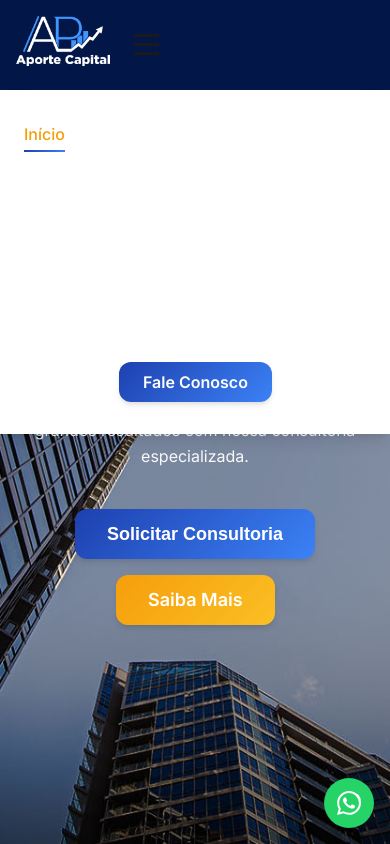
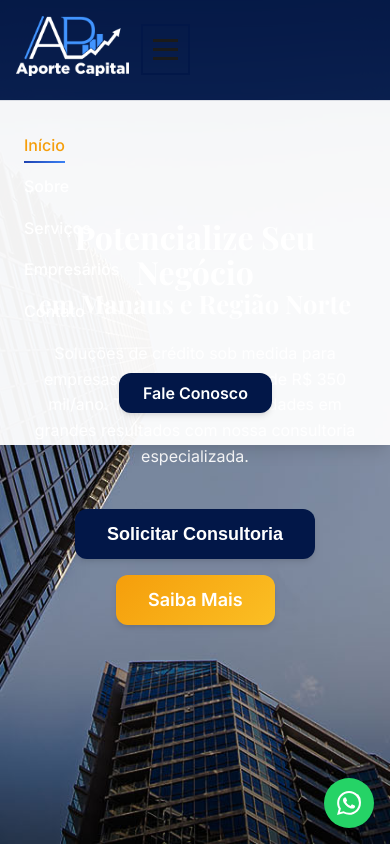
Before and after one commit to fsantana-dev/aportecapital, a website: page public/index.html in a window 390 px wide. Both pictures are taken after a click on the button "Abrir menu de navegação". Shown: the top 844 px of the page. Drawn offline with nearby package versions, Linux system fonts and the light colour scheme.

Commit message:
feat: Melhorias na navbar - Logo maior e transparência
- Aumentada altura da logo de 50px para 70px para maior destaque
- Ajustadas dimensões no HTML (210x70) mantendo proporção
- Implementada transparência elegante na navbar (85% opacidade)
- Adicionado backdrop-filter blur para melhor legibilidade
- Navbar mais opaca no scroll (95%) para melhor contraste
- Menu mobile também com transparência consistente (95%)
- Comentários detalhados para facilitar ajustes futuros
- Responsividade mantida em dispositivos móveis

```diff
--- a/public/index.html
+++ b/public/index.html
@@ -58,7 +58,8 @@
             <!-- Logo da empresa -->
             <div class="navbar-brand">
                 <a href="#home" class="navbar-logo" aria-label="Aporte Capital - Página inicial">
-                    <img src="./images/logo.png" alt="Aporte Capital" width="180" height="60">
+                    <!-- Logo aumentada para dar mais destaque à marca -->
+                    <img src="./images/logo.png" alt="Aporte Capital" width="210" height="70">
                 </a>
 
                 <!-- Menu mobile toggle -->
--- a/public/styles.css
+++ b/public/styles.css
@@ -172,29 +172,46 @@ body {
     margin-bottom: 1.5rem;
 }
 
-/* ===== NAVEGAÇÃO ===== */
+/* ===== NAVEGAÇÃO COM TRANSPARÊNCIA ===== */
 .navbar {
     position: fixed;
     top: 0;
     left: 0;
     right: 0;
-    background: var(--primary-color);
-    backdrop-filter: blur(10px);
-    border-bottom: 1px solid var(--gray-200);
+    /* TRANSPARÊNCIA DA NAVBAR - Ajuste os valores abaixo conforme necessário:
+       - Para MAIS transparente: diminua o valor de 0.85 (ex: 0.7, 0.6, 0.5)
+       - Para MENOS transparente: aumente o valor de 0.85 (ex: 0.9, 0.95, 1.0)
+       - 1.0 = totalmente opaco (sem transparência)
+       - 0.0 = totalmente transparente (invisível) */
+    background: rgba(2, 23, 72, 0.85); /* #021748 com 85% de opacidade */
+
+    /* Efeito de desfoque no fundo para melhor legibilidade */
+    backdrop-filter: blur(15px); /* Aumentado para compensar a transparência */
+    -webkit-backdrop-filter: blur(15px); /* Compatibilidade com Safari */
+
+    /* Borda sutil para definir melhor a navbar transparente */
+    border-bottom: 1px solid rgba(255, 255, 255, 0.1);
+
     z-index: 1000;
     transition: all var(--transition-normal);
 }
 
+/* Estado da navbar quando a página é rolada - mais opaca para melhor contraste */
 .navbar.scrolled {
-    background: var(--primary-color);
+    /* TRANSPARÊNCIA NO SCROLL - Ajuste conforme necessário:
+       - Para navbar mais visível no scroll: aumente de 0.95 para 1.0
+       - Para manter transparência no scroll: diminua de 0.95 para 0.9 ou 0.85 */
+    background: rgba(2, 23, 72, 0.95); /* Mais opaca quando rolada */
     box-shadow: var(--shadow-md);
+    border-bottom: 1px solid rgba(255, 255, 255, 0.15);
 }
 
 .navbar-container {
     display: flex;
     align-items: center;
     justify-content: space-between;
-    padding: 1rem 1.5rem;
+    /* Aumentado padding vertical para acomodar logo maior */
+    padding: 1.2rem 1.5rem; /* Aumentado de 1rem para 1.2rem */
     max-width: var(--container-max-width);
     margin: 0 auto;
 }
@@ -205,9 +222,10 @@ body {
     gap: 1rem;
 }
 
+/* Logo da empresa - Aumentada para dar mais destaque */
 .navbar-logo img {
-    height: 50px;
-    width: auto;
+    height: 70px; /* Aumentado de 50px para 70px para maior destaque */
+    width: auto; /* Mantém proporção automática */
     transition: transform var(--transition-normal);
 }
 
@@ -295,7 +313,7 @@ body {
 }
 
 .btn-primary {
-    background: var(--gradient-primary);
+    background: var(--primary-color);
     color: var(--white);
     box-shadow: var(--shadow-md);
 }
@@ -401,12 +419,25 @@ body {
     flex-wrap: wrap;
 }
 
+/* === SEÇÃO HERO SECUNDÁRIO - CONFIGURAÇÕES DE ESCURECIMENTO === */
 .hero-secondary {
     min-height: 60vh;
 }
 
+/* Filtros para escurecer ao máximo a imagem hero-2.jpg */
+.hero-secondary .hero-bg-image {
+    /* Reduz o brilho para 30% (valores menores = mais escuro) */
+    filter: brightness(0.5)
+            /* Aumenta o contraste para 120% (realça as diferenças tonais) */
+            contrast(1.2)
+            /* Reduz a saturação para 80% (cores menos vibrantes) */
+            saturate(0.7);
+}
+
+/* Overlay escuro para garantir máximo escurecimento */
 .hero-secondary .hero-overlay {
-    background: rgba(0, 0, 0, 0.8);
+    /* Aumentado para 95% de opacidade (quase preto total) */
+    background: rgba(0, 0, 0, 0.5);
 }
 
 .hero-title-secondary {
@@ -980,15 +1011,22 @@ body {
         display: flex;
     }
 
+    /* Menu mobile com transparência consistente */
     .navbar-menu {
         position: fixed;
         top: 100%;
         left: 0;
         right: 0;
-        background: var(--white);
+        /* TRANSPARÊNCIA DO MENU MOBILE - Ajuste conforme necessário:
+           - Para MAIS transparente: diminua de 0.95 para 0.9, 0.85, etc.
+           - Para MENOS transparente: aumente de 0.95 para 1.0 (opaco total) */
+        background: rgba(255, 255, 255, 0.95); /* Branco com 95% de opacidade */
+        backdrop-filter: blur(10px); /* Desfoque para melhor legibilidade */
+        -webkit-backdrop-filter: blur(10px); /* Compatibilidade Safari */
         flex-direction: column;
         padding: 2rem 1.5rem;
         box-shadow: var(--shadow-lg);
+        border-top: 1px solid rgba(2, 23, 72, 0.1); /* Borda sutil */
         transform: translateY(-100%);
         opacity: 0;
         visibility: hidden;
@@ -1053,6 +1091,12 @@ body {
 
     .navbar-container {
         padding: 1rem;
+    }
+
+    /* Ajuste da logo para dispositivos móveis menores */
+    .navbar-logo img {
+        height: 60px; /* Reduzido de 70px para 60px em mobile */
+        width: auto;
     }
 
     .section {
```
